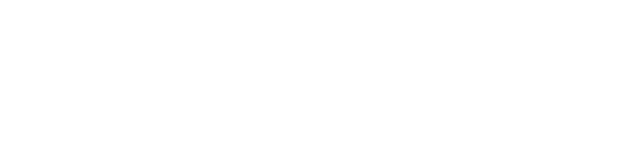
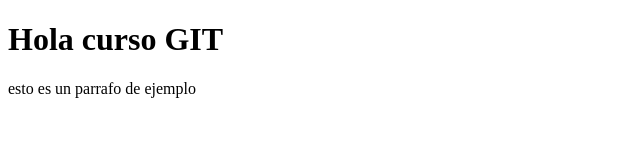
Before and after one commit to mg1395/Cursogit, a plain HTML site: page Index.html in a window 1280 px wide. Shown: the whole page, without its empty margins (0-640 px from the left). Drawn offline with Linux system fonts and the light colour scheme.

Commit message:
agregado titulo

```diff
--- a/Index.html
+++ b/Index.html
@@ -6,5 +6,9 @@
 </head>
 
 <body>
+
+<h1> Hola curso GIT </h1>
+<p> esto es un parrafo de ejemplo </p>
+
 </body>
 </html>
```
